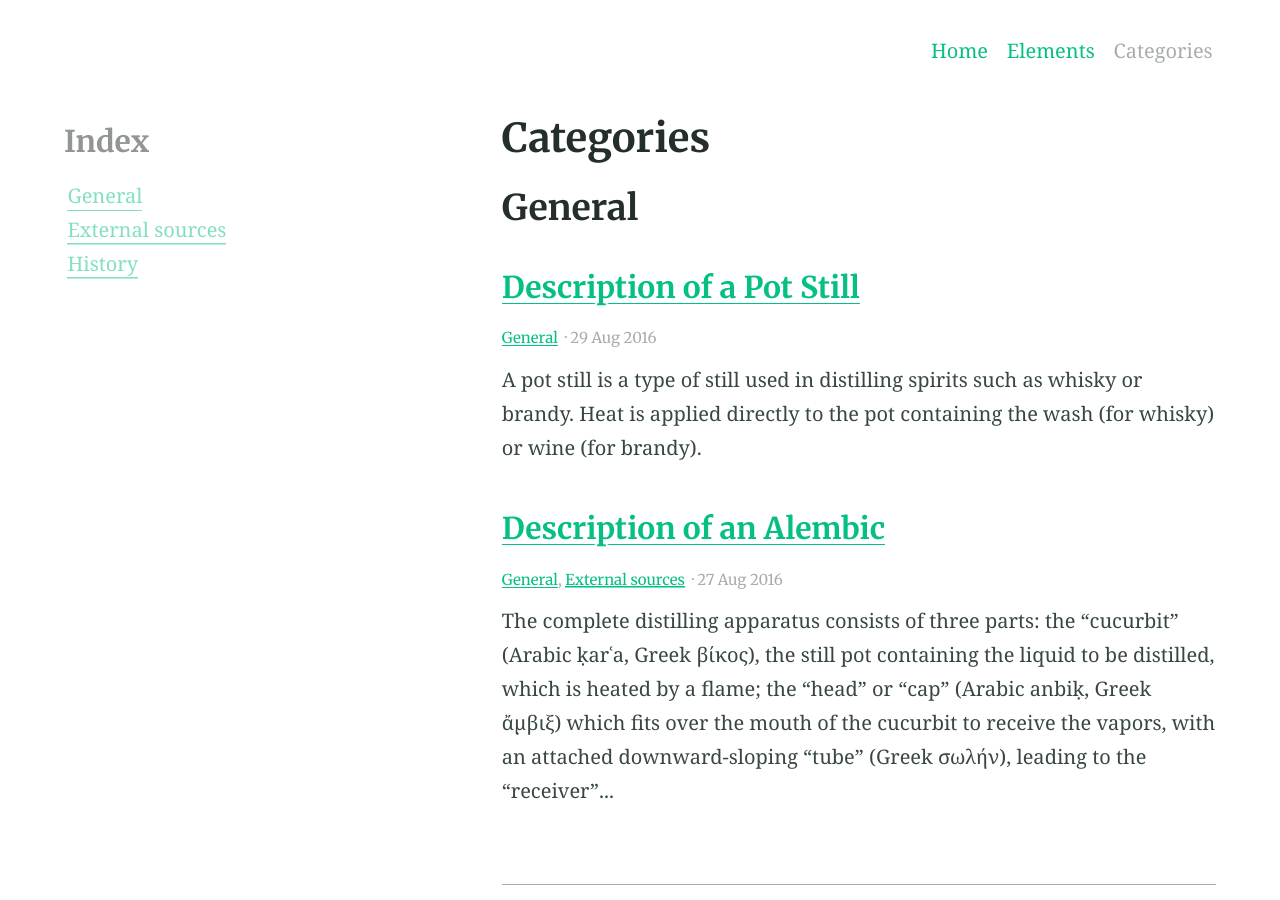
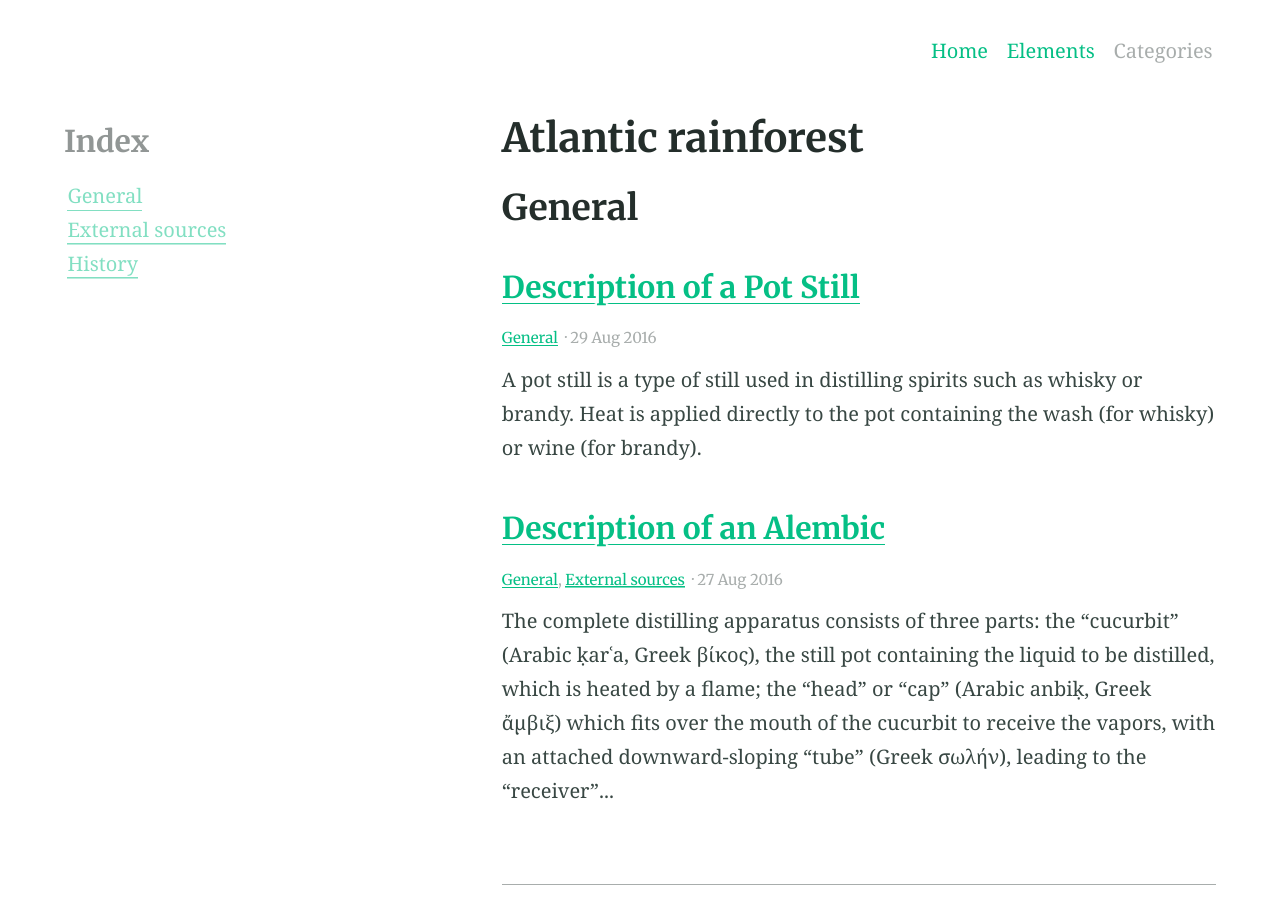
Before and after one commit to lagamangue/lagamangue.github.io, a Jekyll site: the page built from categories.md, in a window 1280 px wide and 900 px high. Built offline with Jekyll 4.4.1, drawn with Linux system fonts in a browser that asks for light colours.

Commit message:
Update categories.md

```diff
--- a/categories.md
+++ b/categories.md
@@ -1,5 +1,5 @@
 ---
-title: Categories
+title: Atlantic rainforest
 layout: categories
 excerpt: "Category index"
 aside: true
```
